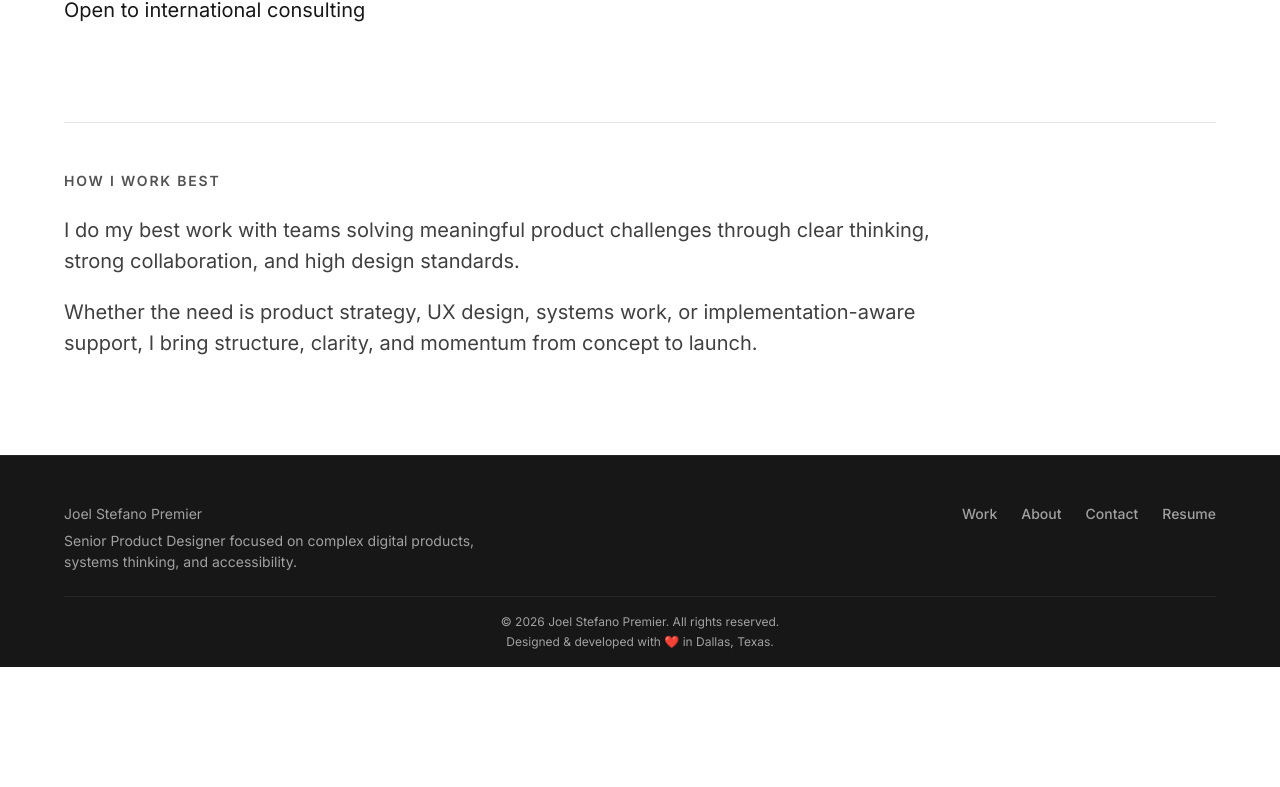
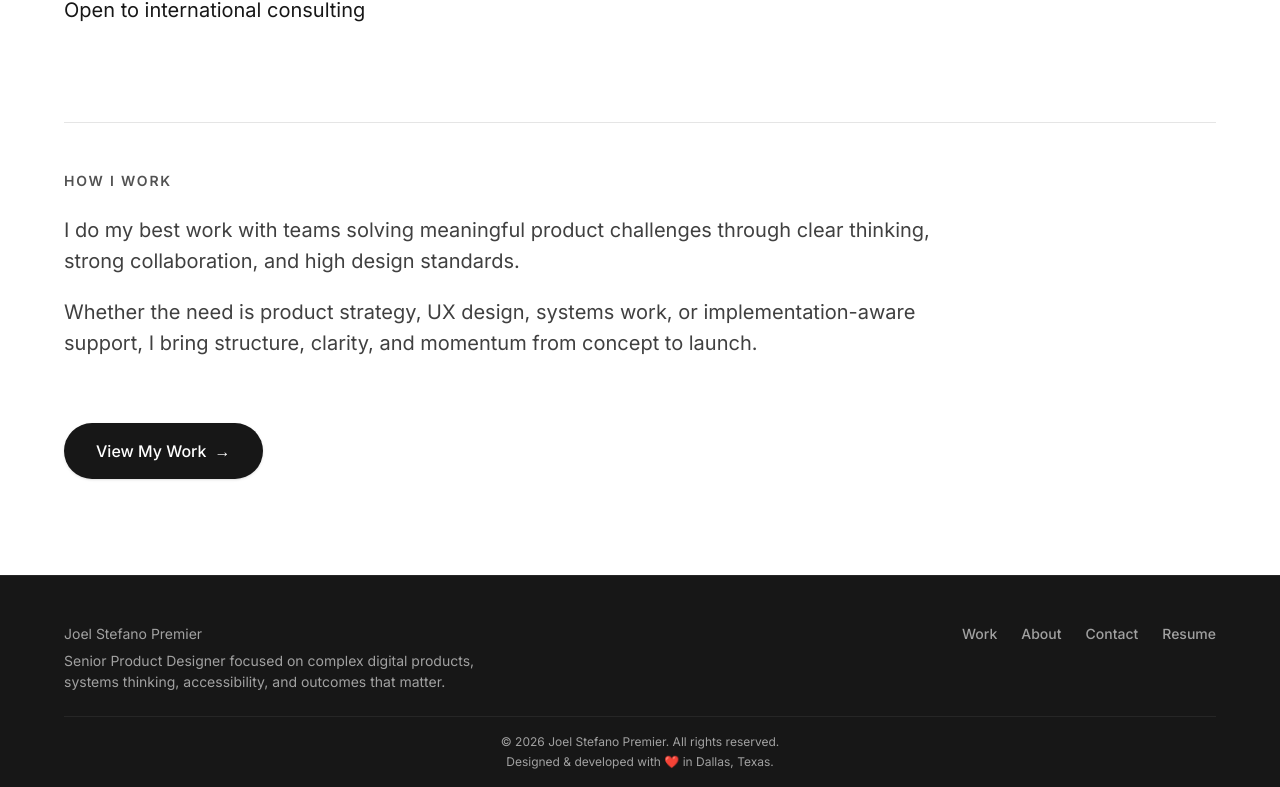
Before and after one commit to LoHiDi-Dev/joel-premier-portfolio, a Next.js app: page /contact in a window 1280 px wide. Shown: the part 829-1616 px from the top of the page. Before the commit the page ends 1496 px from the top, so only its background shows below. Built offline with nearby package versions, Linux system fonts and the light colour scheme.

Commit message:
polish: align CTA padding, footer tagline, contact section label and CTA; use jojo.s.1er@gmail.com

```diff
--- a/app/contact/page.tsx
+++ b/app/contact/page.tsx
@@ -1,3 +1,4 @@
+import Link from "next/link";
 import { Header } from "@/components/Header";
 import { Footer } from "@/components/Footer";
 import { SectionHeading } from "@/components/SectionHeading";
@@ -126,7 +127,7 @@ export default function ContactPage() {
 
             <div className="mt-12 border-t border-[#e5e5e5] pt-10 sm:mt-16 md:mt-24 md:pt-12">
               <p className="mb-4 text-[11px] font-semibold uppercase tracking-[1.8px] text-[#525252] sm:mb-6 sm:text-sm">
-                How I Work Best
+                How I Work
               </p>
               <div className="space-y-5 max-w-[896px]">
                 <p className="text-[11px] leading-[1.5] text-[#404040] sm:text-sm md:text-xl md:leading-[1.55]">
@@ -141,6 +142,16 @@ export default function ContactPage() {
                 </p>
               </div>
             </div>
+
+            <div className="mt-12 flex flex-wrap gap-2 sm:mt-16 sm:gap-4">
+              <Link
+                href="/work"
+                className="inline-flex h-8 items-center justify-center gap-1 rounded-full bg-[#171717] px-4 text-[11px] font-medium text-white shadow-sm transition-opacity hover:opacity-90 focus:opacity-90 focus:outline-none focus:ring-2 focus:ring-[#171717] focus:ring-offset-2 sm:h-10 sm:gap-2 sm:px-6 sm:text-xs md:h-14 md:px-8 md:text-base"
+              >
+                View My Work
+                <span aria-hidden="true">→</span>
+              </Link>
+            </div>
           </div>
         </section>
       </main>
--- a/components/CTASection.tsx
+++ b/components/CTASection.tsx
@@ -4,7 +4,7 @@ export function CTASection() {
   return (
     <section
       id="about"
-      className="bg-[#171717] px-3 py-12 sm:px-6 sm:py-20 md:py-24"
+      className="bg-[#171717] px-3 py-12 sm:px-6 sm:py-20 md:px-16 md:py-24"
       aria-labelledby="cta-heading"
     >
       <div className="mx-auto max-w-[896px] text-center">
@@ -24,7 +24,7 @@ export function CTASection() {
 
         <div className="mt-6 flex flex-wrap items-center justify-center gap-2 sm:mt-10 sm:gap-4">
           <a
-            href="mailto:hello@joelstefanopremier.com"
+            href="mailto:jojo.s.1er@gmail.com"
             className="flex h-8 items-center justify-center rounded-full bg-white px-4 text-[11px] font-medium text-[#171717] transition-opacity hover:opacity-90 focus:opacity-90 focus:outline-none focus:ring-2 focus:ring-white focus:ring-offset-2 focus:ring-offset-[#171717] sm:h-10 sm:px-6 sm:text-xs md:h-14 md:px-8 md:text-base"
           >
             Let&apos;s Connect
--- a/components/Footer.tsx
+++ b/components/Footer.tsx
@@ -14,7 +14,7 @@ export function Footer() {
             <p className="text-[11px] text-[#a1a1a1] sm:text-sm">Joel Stefano Premier</p>
             <p className="max-w-[430px] text-[10px] leading-[1.5] text-[#a1a1a1] sm:text-xs md:text-sm">
               Senior Product Designer focused on complex digital products,
-              systems thinking, and accessibility.
+              systems thinking, accessibility, and outcomes that matter.
             </p>
           </div>
 
```
